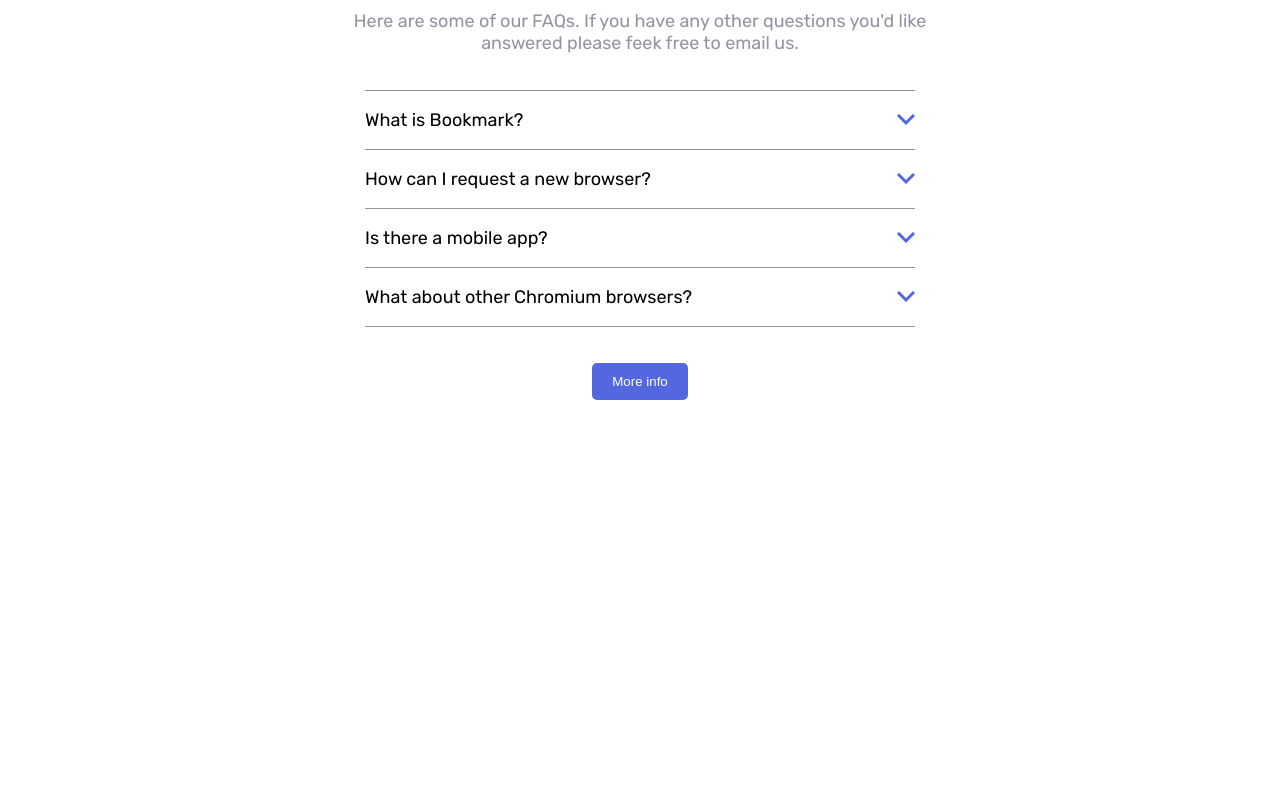
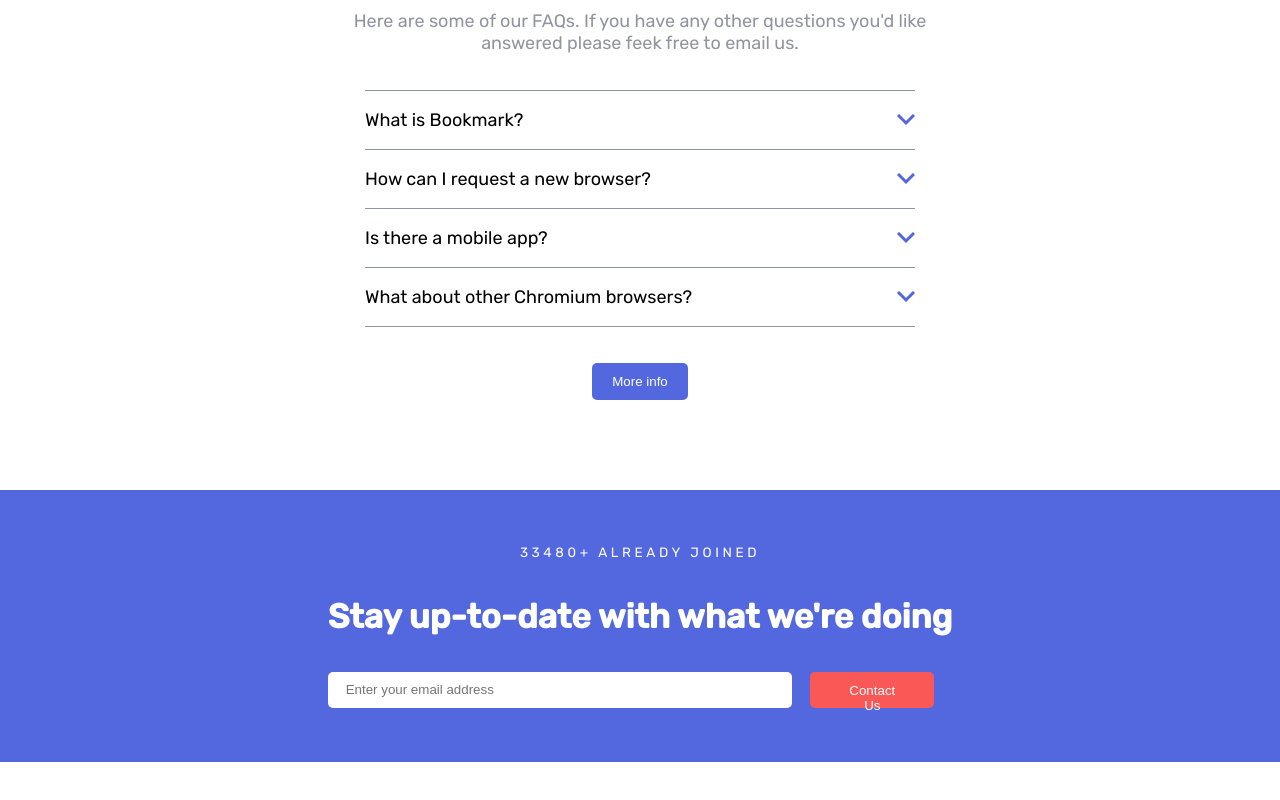
Before and after one commit to KondyKox/Confilogi-zad-rekr, a React (Vite) app in the folder zadanie-rekrutacyjne/: page / in a window 1280 px wide. Shown: the part 2532-3332 px from the top of the page. Before the commit the page ends 2986 px from the top, so only its background shows below. Built offline with nearby package versions, Linux system fonts and the light colour scheme.

Commit message:
contact section

```diff
--- a/zadanie-rekrutacyjne/src/components/App/App.jsx
+++ b/zadanie-rekrutacyjne/src/components/App/App.jsx
@@ -1,3 +1,4 @@
+import Contact from "../Contact/Contact";
 import Extensions from "../Extensions/Extensions";
 import FAQ from "../FAQ/FAQ";
 import Features from "../Features/Features";
@@ -35,6 +36,7 @@
       <Features />
       <Extensions />
       <FAQ />
+      <Contact />
     </main>
   );
 }
--- /dev/null
+++ b/zadanie-rekrutacyjne/src/components/Contact/Contact.css
@@ -0,0 +1,75 @@
+.contact {
+  background-color: var(--clr-main-blue);
+  color: #fff;
+  flex-direction: column;
+  padding: 3rem 1rem;
+  width: 100vw;
+  position: relative;
+  left: 50%;
+  right: 50%;
+  margin-left: -50vw;
+  margin-right: -50vw;
+}
+
+.contact__joined {
+  text-transform: uppercase;
+  letter-spacing: 0.2rem;
+  font-size: var(--size-xs);
+  text-align: center;
+}
+
+.contact__container {
+  display: flex;
+  flex-direction: column;
+  justify-content: center;
+  align-items: center;
+  gap: 2rem;
+  text-align: center;
+}
+
+.contact__input-container {
+  display: flex;
+  flex-direction: column;
+  justify-content: center;
+  align-items: stretch;
+  gap: 1rem;
+  width: 100%;
+}
+
+.contact__input {
+  height: 2rem;
+}
+
+.input__email {
+  padding: 0 1rem;
+  border-radius: 5px;
+  outline: none;
+  border: none;
+  width: 100%;
+}
+
+button.special-link {
+  text-transform: none;
+}
+
+.contact__newsletter {
+  opacity: 0;
+  color: var(--clr-main-red);
+  font-size: var(--size-xs);
+  transition: all 0.3s ease-in-out;
+}
+
+.contact__newsletter.active {
+  opacity: 1;
+}
+
+@media screen and (min-width: 768px) {
+  .contact__input-container {
+    flex-direction: row;
+  }
+
+  .input__email {
+    /* width: 100%; */
+    min-width: 15rem;
+  }
+}
--- /dev/null
+++ b/zadanie-rekrutacyjne/src/components/Contact/Contact.jsx
@@ -0,0 +1,53 @@
+import { useState } from "react";
+import "./Contact.css";
+import { useCountdown } from "../../hooks/useCountdown";
+
+const Contact = () => {
+  const usersJoined = useCountdown(35000, 20);
+  const [error, setError] = useState("");
+  const [email, setEmail] = useState("");
+  const [active, setActive] = useState(false);
+
+  const handleSubmit = (e) => {
+    e.preventDefault();
+    setActive(true);
+
+    if (!email) {
+      setError("Email nie może być pusty.");
+      return;
+    }
+
+    if (!email.includes("@")) {
+      setError("Niepoprawny email.");
+      return;
+    }
+
+    setActive(false);
+  };
+
+  return (
+    <section className="contact section" id="contact">
+      <div className="contact__joined">
+        <span>{usersJoined}+</span> already joined
+      </div>
+      <form className="contact__container" onSubmit={(e) => handleSubmit(e)}>
+        <h2 className="header">Stay up-to-date with what we're doing</h2>
+        <div className="contact__input-container">
+          <input
+            type="text" // type="email" nie przepuści tekstu bez @, ale nie wyświetli w ".contact__newsletter"
+            placeholder="Enter your email address"
+            className="contact__input input__email"
+            onChange={(e) => setEmail(e.target.value)}
+            value={email}
+          />
+          <button className="special-link contact__input">Contact Us</button>
+          <span className={`contact__newsletter ${active ? "active" : ""}`}>
+            {error}
+          </span>
+        </div>
+      </form>
+    </section>
+  );
+};
+
+export default Contact;
--- /dev/null
+++ b/zadanie-rekrutacyjne/src/hooks/useCountdown.js
@@ -0,0 +1,25 @@
+import { useEffect, useState } from "react";
+
+export const useCountdown = (initialValue, durationInSeconds) => {
+  const [value, setValue] = useState(initialValue);
+
+  useEffect(() => {
+    if (initialValue <= 0) return;
+
+    const intervalTime = (durationInSeconds * 1000) / initialValue;
+
+    const interval = setInterval(() => {
+      setValue((prev) => {
+        if (prev <= 1) {
+          clearInterval(interval);
+          return 0;
+        }
+        return prev - 1;
+      });
+    }, intervalTime);
+
+    return () => clearInterval(interval);
+  }, [initialValue, durationInSeconds]);
+
+  return value;
+};
--- a/zadanie-rekrutacyjne/src/index.css
+++ b/zadanie-rekrutacyjne/src/index.css
@@ -29,8 +29,11 @@
   font-family: "Rubik", sans-serif;
   font-weight: 400;
   padding-top: 1.5rem;
+  /* width: 100%; */
+  overflow-x: hidden;
   margin-left: 1.5rem;
   margin-right: 1.5rem;
+  scroll-behavior: smooth;
 }
 
 main {
@@ -54,7 +57,7 @@
 }
 
 .section-img {
-  max-width: 15rem;
+  max-width: 12rem;
 }
 
 .header {
@@ -144,6 +147,11 @@
     font-size: var(--size-base);
   }
 
+  /* .section {
+    margin-left: 5rem;
+    margin-right: 5rem;
+  } */
+
   .section-img {
     max-width: 25rem;
   }
```
